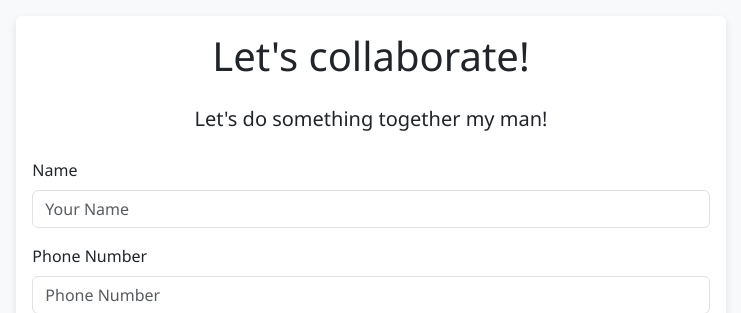
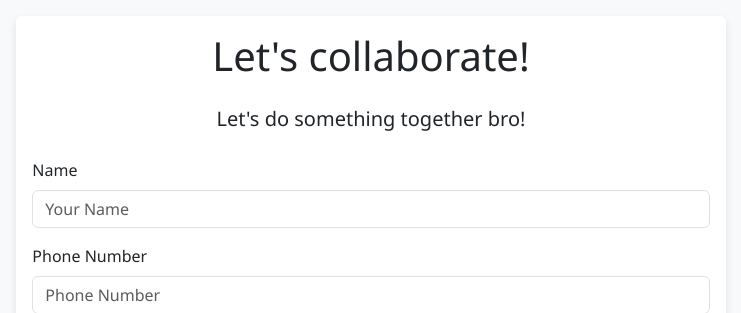
Before and after one commit to HusseinMoukalled/Portfolio_Jenkins, a Django app: page /collaborate/ in a window 1280 px wide. Shown: the part 120-433 px from the top of the page, without its empty margins (269-1010 px from the left). Run offline with Django 5.2, Linux system fonts and the light colour scheme.

```diff
--- a/templates/portfolio/collaborate.html
+++ b/templates/portfolio/collaborate.html
@@ -6,7 +6,7 @@
         <div class="card">
             <div class="card-body">
                 <h1 class="card-title text-center mb-4">Let's collaborate!</h1>
-                <p class="lead text-center mb-4">Let's do something together my man!</p>
+                <p class="lead text-center mb-4">Let's do something together bro!</p>
 
                 <form method="post" class="needs-validation" novalidate>
                     {% csrf_token %}
```
